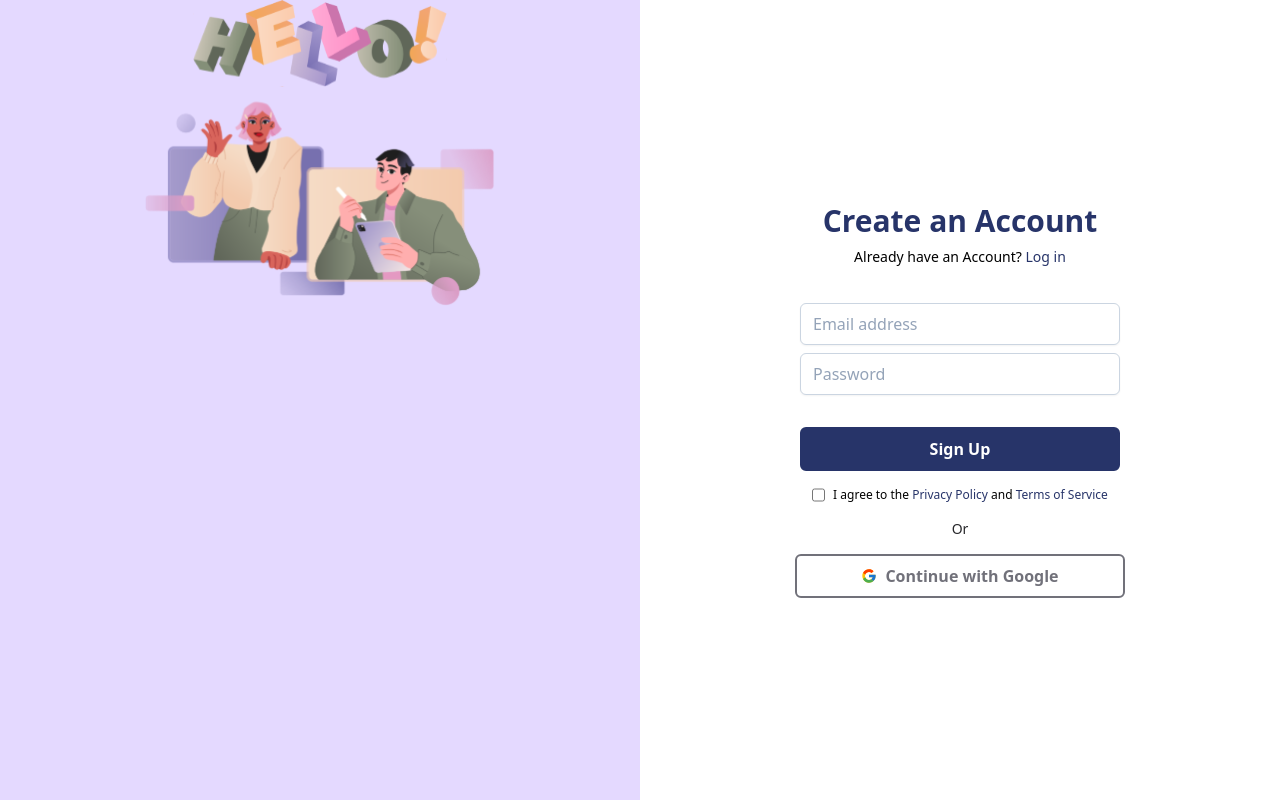
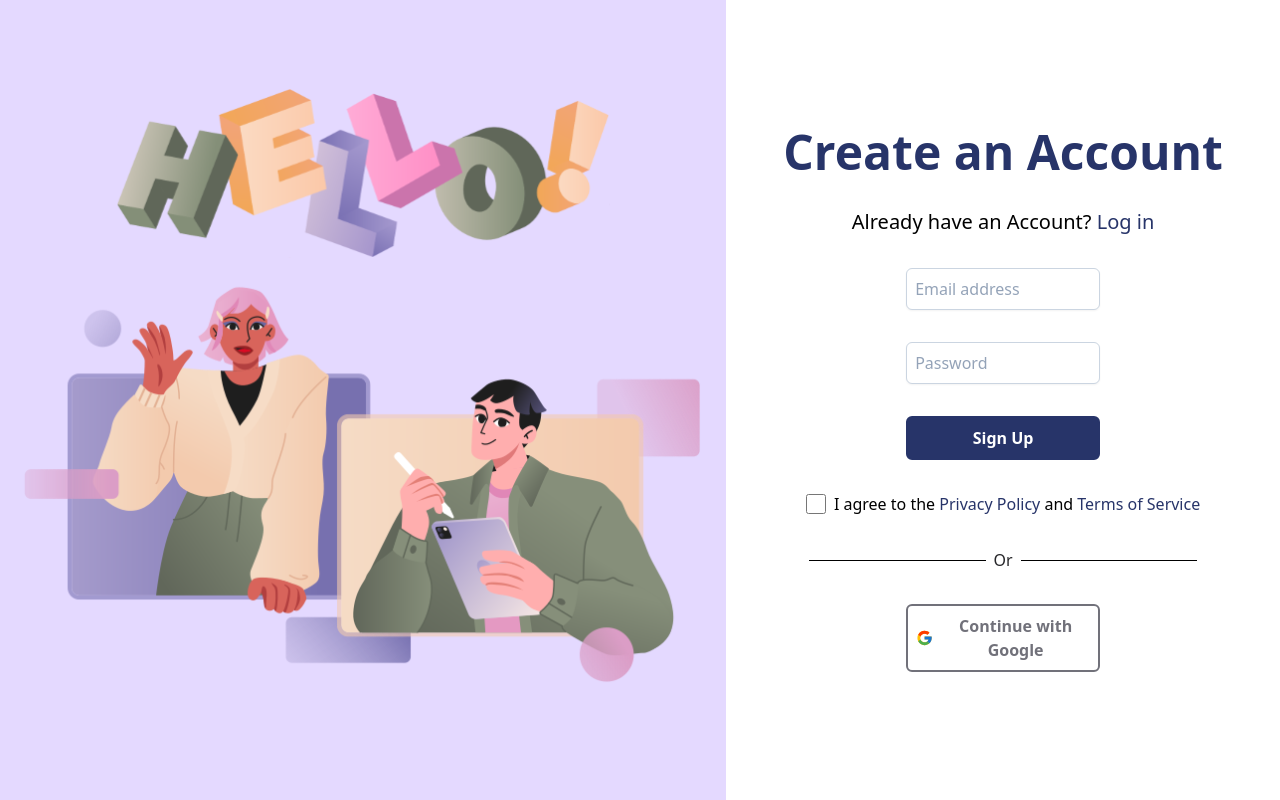
Before and after one commit to deyanxxx/expense-tracker, a React (Create React App) app: page /signup in a window 1280 px wide. Built offline with nearby package versions, Linux system fonts and the light colour scheme.

Commit message:
edit signup

```diff
--- a/src/pages/Login.js
+++ b/src/pages/Login.js
@@ -1,8 +1,51 @@
-import React from 'react'
+import React from 'react';
+import homeBanner from '../assets/homeBanner.svg';
+import { FcGoogle } from "react-icons/fc";
+import { Checkbox, FormControlLabel, FormGroup, Typography } from '@mui/material';
 
 function Login() {
+
   return (
-    <div>Login</div>
+    <div className='flex flex-row h-screen justify-between items-center'>
+      <div className='items-center justify-center h-screen m-auto'>
+      <img src={homeBanner} className='w-92 h-80' alt='homeBanner' />
+      </div>
+      <div className='bg-white w-1/2 h-full flex flex-col items-center justify-center'>
+        <h1 className='font-bold text-3xl' style={{ color: '#273469' }}>Welcome Back</h1>
+        <div className='flex flex-row mb-8 mt-2'>
+          <p className='text-sm'>Don't have an Account yet?<span style={{ color: '#273469' }}> Sign up </span></p>
+        </div>
+        <input type="email" name="email"
+        class="mt-1 mb-1 px-3 py-2 w-80 bg-white border shadow-sm border-slate-300 placeholder-slate-400
+        focus:outline-none focus:border-sky-500 focus:ring-sky-500 block  rounded-md sm:text-sm focus:ring-1"
+        placeholder="Email address" />
+        <input type="email" name="email"
+        class="mt-1 mb-4 px-3 py-2 w-80 bg-white border shadow-sm border-slate-300 placeholder-slate-400
+        focus:outline-none focus:border-sky-500 focus:ring-sky-500 block rounded-md sm:text-sm focus:ring-1"
+        placeholder="Password" />
+          <button style={{ backgroundColor: '#273469', borderColor: '#273469'}} className='rounded-md border-2 px-32 py-2 text-white font-semibold
+           m-4'>
+            Log In
+          </button>
+          <div className='flex flex-row space-x-10 items-center justify-center'>
+            <FormGroup>
+              <FormControlLabel control={<Checkbox size='small'/>}
+              label={<Typography variant="caption">Keep me logged in</Typography>}/>
+            </FormGroup>
+            <Typography variant="caption">
+              Forgot password?
+            </Typography>
+          </div>
+          <div className='flex flex-row'>
+            <div className='w-full h-[1px] bg-black' />
+            <p className="mx-4 mt-4 text-center font-normal text-sm text-zinc-800">Or</p>
+          </div>
+          <button className='flex flex-row items-center justify-center rounded-md mt-2 border-2 px-16 py-2 text-white font-semibold border-zinc-500'>
+            <FcGoogle className='mr-2' />
+            <span className='text-zinc-500'>Continue with Google</span>
+          </button>
+      </div>
+    </div>
   )
 }
 
--- a/src/pages/Signup.js
+++ b/src/pages/Signup.js
@@ -5,38 +5,39 @@ import { FcGoogle } from "react-icons/fc";
 
 function Signup() {
   return (
-    <div className='flex flex-row h-screen justify-between items-center'>
-      <div className='items-center justify-center h-screen m-auto'>
-      <img src={signupBanner} className='w-92 h-80' alt='signupBanner' />
+    <div className='flex flex-row h-screen'>
+      <div className='flex h-full items-center justify-center'>
+        <img src={signupBanner} alt='signupBanner' />
       </div>
-      <div className='bg-white w-1/2 h-full flex flex-col items-center justify-center'>
-        <h1 className='font-semibold text-3xl' style={{ color: '#273469' }}>Create an Account</h1>
-        <div className='flex flex-row mb-8 mt-2'>
-          <h5 className='text-sm'>Already have an Account?<span style={{ color: '#273469' }}> Log in </span></h5>
+      <div className='bg-white w-[50%] h-full flex flex-col items-center justify-center space-y-8'>
+        <h1 className='font-semibold text-5xl' style={{ color: '#273469' }}>Create an Account</h1>
+        <div className='flex flex-row'>
+          <h5 className='text-xl'>Already have an Account?<span style={{ color: '#273469' }}> Log in </span></h5>
         </div>
         <input type="email" name="email"
-        class="mt-1 mb-1 px-3 py-2 w-80 bg-white border shadow-sm border-slate-300 placeholder-slate-400
+        class="p-2 w-[35%] bg-white border shadow-sm border-slate-300 placeholder-slate-400
         focus:outline-none focus:border-sky-500 focus:ring-sky-500 block  rounded-md sm:text-sm focus:ring-1"
         placeholder="Email address" />
         <input type="email" name="email"
-        class="mt-1 mb-4 px-3 py-2 w-80 bg-white border shadow-sm border-slate-300 placeholder-slate-400
+        class="p-2 w-[35%] bg-white border shadow-sm border-slate-300 placeholder-slate-400
         focus:outline-none focus:border-sky-500 focus:ring-sky-500 block rounded-md sm:text-sm focus:ring-1"
         placeholder="Password" />
-          <button style={{ backgroundColor: '#273469', borderColor: '#273469'}} className='rounded-md border-2 px-32 py-2 text-white font-semibold
-           m-4'>
+          <button style={{ backgroundColor: '#273469', borderColor: '#273469'}} className='rounded-md border-2 text-white font-semibold w-[35%] p-2'>
             Sign Up
           </button>
-          <div className='flex flex-row'>
-            <input type="checkbox" class="default:ring-2 mr-2" />
-            <h5 className='text-xs '>I agree to the <span style={{ color: '#273469' }}> Privacy Policy </span> and
+           <div className='flex flex-row space-x-2 items-center'>
+           <input type="checkbox" style={{ height: '20px', width: '20px' }} />
+            <h5 className='text-md'>I agree to the <span style={{ color: '#273469' }}> Privacy Policy </span> and
             <span style={{ color: '#273469' }}> Terms of Service </span></h5>
           </div>
-          <div className='flex flex-row'>
-            <div className='my-5 flex items-center before:mt-0.5 before:flex-1 before:border-t before:border-zinc-800 after:mt-0.5 after:flex-1 after:border-t after:border-zinc-800 before:border-' />
-            <p className="mx-4 mt-4 text-center font-normal text-sm text-zinc-800">Or</p>
+          <div className='flex flex-row items-center space-x-2'>
+            <div className='h-[1px] w-full bg-black' style={{ whiteSpace: 'pre-wrap' }}>                         </div>
+              <p className="text-center font-normal text-md text-zinc-800">Or</p>
+            <div className='h-[1px] w-full bg-black' style={{ whiteSpace: 'pre-wrap' }}>                                                            </div>
+
           </div>
-          <button className='flex flex-row items-center justify-center rounded-md mt-2 border-2 px-16 py-2 text-white font-semibold border-zinc-500'>
-            <FcGoogle className='mr-2' />
+          <button className='flex flex-row items-center justify-center rounded-md border-2 text-white font-semibold w-[35%] p-2 border-zinc-500 space-x-2'>
+            <FcGoogle style={{ height: '20px', width: '20px' }}/>
             <span className='text-zinc-500'>Continue with Google</span>
           </button>
       </div>
```
Also changed, not shown: src/assets/homeBanner.svg (added).
